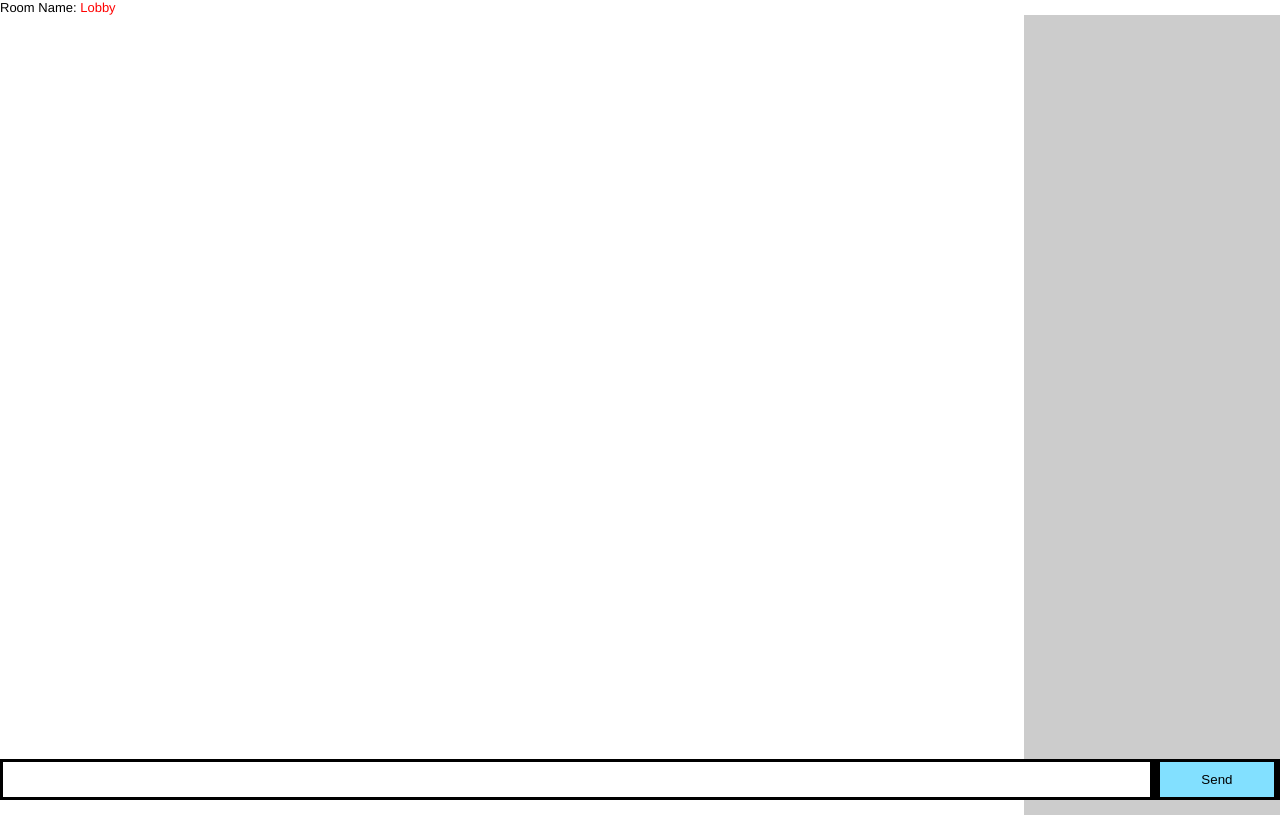
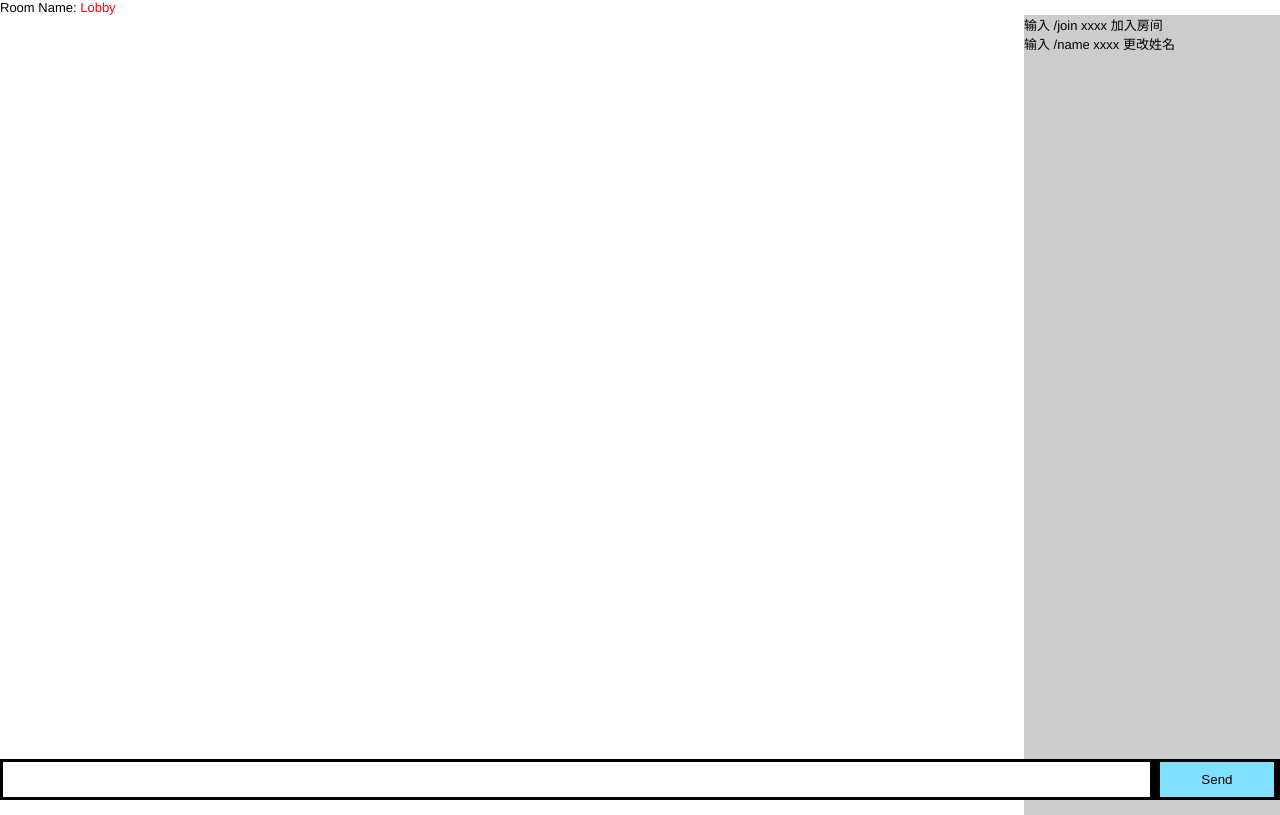
Before and after one commit to lcxfs1991/chat-socket.io, a website: page public/index.html in a window 1280 px wide. Drawn offline with nearby package versions, Linux system fonts and the light colour scheme; no server answers.

Commit message:
add command comment
add command comment

```diff
--- a/public/index.html
+++ b/public/index.html
@@ -89,7 +89,8 @@
         </div>
         <div id="wrapper2">
             <ul id="room">
-                <li></li>
+                <li>输入 /join xxxx 加入房间</li>
+                <li>输入 /name xxxx 更改姓名</li>
             </ul>
         </div>
         <div>
```
